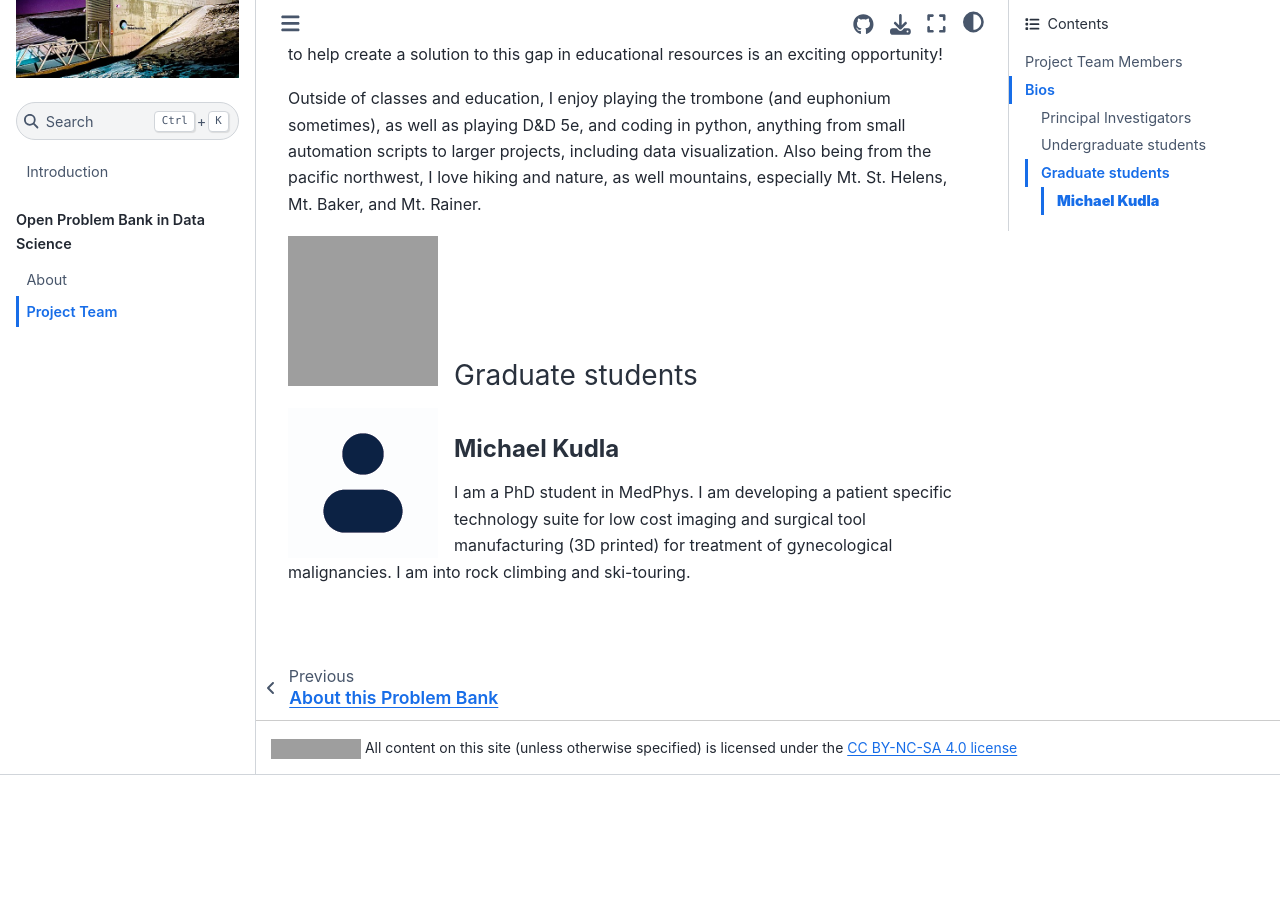
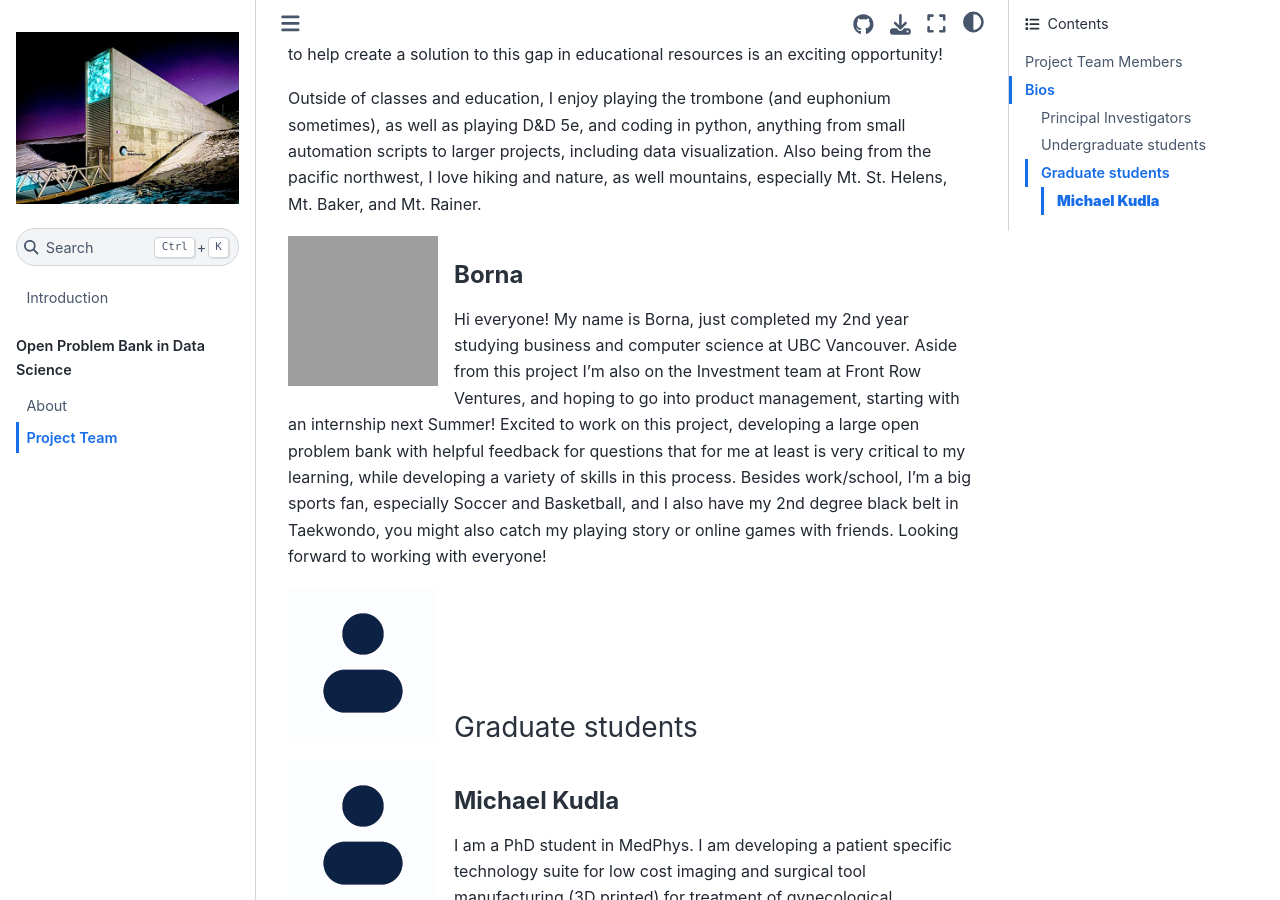
Before and after one commit to open-resources/datascience_bank, a Jupyter Book: the page built from about/bio.md, in a window 1280 px wide and 900 px high, scrolled down 2037 px. Built offline with Jupyter Book 1.0.4 settings and Sphinx 7.4.7 and the Sphinx Book theme 1.1.4, drawn with Linux system fonts in a browser that asks for light colours; before the commit the page ends 2812 px from its top, so only the background shows below that; grey boxes are pictures that could not be loaded.

Commit message:
Update bio.md

```diff
--- a/about/bio.md
+++ b/about/bio.md
@@ -53,6 +53,12 @@
 
 <img align="left" width="150" height="150" style="padding-right: 20px" src="../images/Gavin Kendal-Freedman Senior Photo.png"> </img>
 
+#### **Borna**
+
+Hi everyone! My name is Borna, just completed my 2nd year studying business and computer science at UBC Vancouver. Aside from this project I'm also on the Investment team at Front Row Ventures, and hoping to go into product management, starting with an internship next Summer! Excited to work on this project, developing a large open problem bank with helpful feedback for questions that for me at least is very critical to my learning, while developing a variety of skills in this process. Besides work/school, I'm a big sports fan, especially Soccer and Basketball, and I also have my 2nd degree black belt in Taekwondo, you might also catch my playing story or online games with friends. Looking forward to working with everyone!
+
+<img align="left" width="150" height="150" style="padding-right: 20px" src="../images/placeholder.png"> </img>
+
 <br><br><br>
 
 ### Graduate students
```
